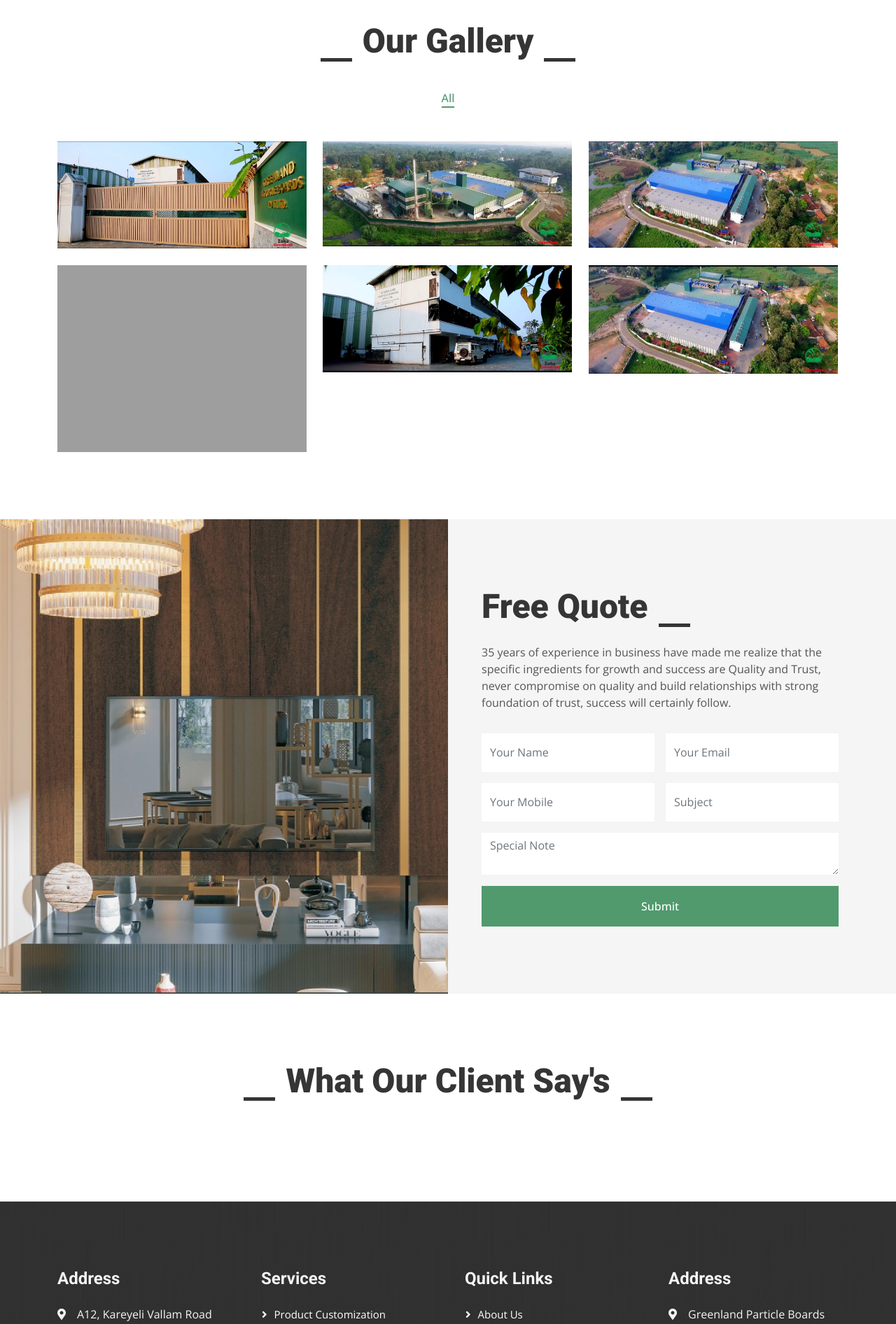
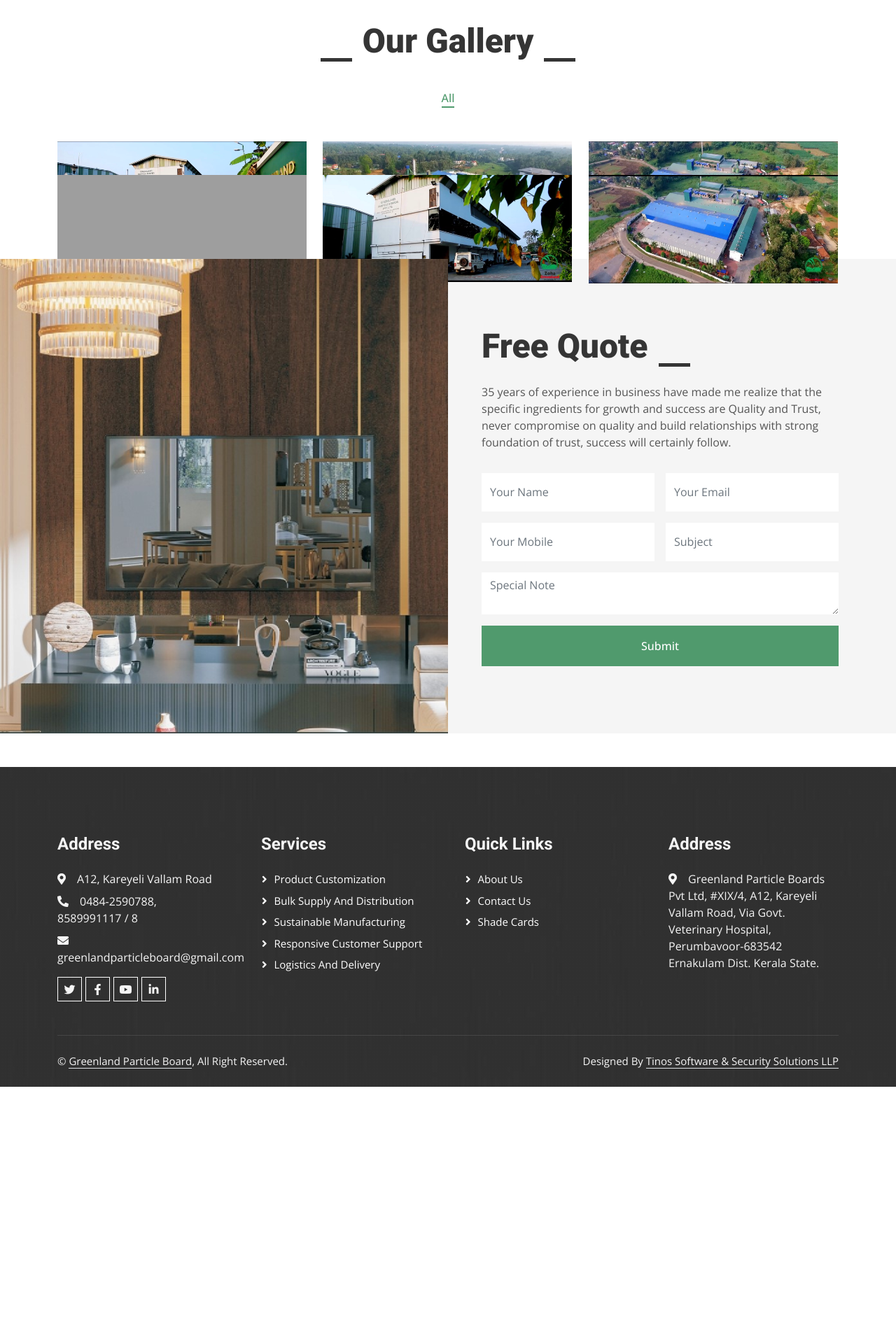
Before and after one commit to tinoslabs/greenland, a Django app: page / in a window 1280 px wide. Shown: the part 4058-5950 px from the top of the page at 70% size. After the commit the page ends 5611 px from the top, so only its background shows below. Run offline with Django 5.2, Linux system fonts and the light colour scheme; data that the repository does not hold is empty; some libraries are stand-ins or nearby versions; grey boxes are pictures that could not be loaded.

Commit message:
client section commit

```diff
--- a/greenlandapp/forms.py
+++ b/greenlandapp/forms.py
@@ -1,9 +1,9 @@
 from django import forms
-from .models import ClientReview,Products,ShadeCard,Contact,PdfModel
-class ClientReviewForm(forms.ModelForm):
-    class Meta:
-        model = ClientReview
-        fields = '__all__'
+from .models import Products,ShadeCard,Contact,PdfModel
+# class ClientReviewForm(forms.ModelForm):
+#     class Meta:
+#         model = ClientReview
+#         fields = '__all__'
 
 class ProductForm(forms.ModelForm):
     class Meta:
--- a/greenlandapp/models.py
+++ b/greenlandapp/models.py
@@ -1,14 +1,14 @@
 from django.db import models
 
-# Create your models here.
-class ClientReview(models.Model):
-    client_name = models.CharField(max_length=100, null=True, blank=True)
-    client_image = models.ImageField(upload_to='client_images/', null=True, blank=True)
+# # Create your models here.
+# class ClientReview(models.Model):
+#     client_name = models.CharField(max_length=100, null=True, blank=True)
+#     client_image = models.ImageField(upload_to='client_images/', null=True, blank=True)
 
-    review = models.TextField(null=True, blank=True)
+#     review = models.TextField(null=True, blank=True)
 
-    def __str__(self):
-        return f"{self.client_name} - {self.review}"
+#     def __str__(self):
+#         return f"{self.client_name} - {self.review}"
 
 
 class Products(models.Model):
--- a/greenlandapp/views.py
+++ b/greenlandapp/views.py
@@ -3,13 +3,13 @@ from django.contrib.auth import authenticate, login, logout
 from django.contrib.auth.decorators import login_required
 from django.views.decorators.csrf import csrf_protect
 from django.contrib import messages
-from .models import ClientReview,Products,ShadeCard,Contact,PdfModel
-from .forms import ClientReviewForm,ProductForm,ShadeCardForm,ContactForm,pfdForm
+from .models import Products,ShadeCard,Contact,PdfModel
+from .forms import ProductForm,ShadeCardForm,ContactForm,pfdForm
 
 # Create your views here.
 
 def index(request):
-    client_reviews = ClientReview.objects.all()
+    # client_reviews = ClientReview.objects.all()
     brochure = PdfModel.objects.all()
 
     if request.method == 'POST':
@@ -20,7 +20,7 @@ def index(request):
             return redirect('index')
     else:
         form = ContactForm()
-    return render(request, 'index.html', {'client_reviews': client_reviews, 'form': form,'brochure':brochure})
+    return render(request, 'index.html', {'form': form,'brochure':brochure})
 
 @csrf_protect
 def user_login(request):
--- a/templates/index.html
+++ b/templates/index.html
@@ -568,7 +568,7 @@
 
 
     <!-- Testimonial Start -->
-    <div class="container-xxl py-5 wow fadeInUp" data-wow-delay="0.1s">
+    {% comment %} <div class="container-xxl py-5 wow fadeInUp" data-wow-delay="0.1s">
         <div class="container">
             <div class="section-title text-center">
                 <h1 class="display-5 mb-5">What Our Client Say's</h1>
@@ -579,18 +579,18 @@
                     {% if review.client_image %}
                     <img class="img-fluid bg-light p-2 mx-auto mb-3" src="{{ review.client_image.url }}" style="width: 90px; height: 90px;">
                     {% else %}
-                    {% comment %} <img class="img-fluid bg-light p-2 mx-auto mb-3" src="{% static 'img/default-client.jpg' %}" style="width: 90px; height: 90px;"> {% endcomment %}
+
                     {% endif %}
                     <div class="testimonial-text text-center p-4">
                         <p>{{ review.review|default:"No review available." }}</p>
                         <h5 class="mb-1">{{ review.client_name|default:"Anonymous" }}</h5>
-                        {% comment %} <span class="fst-italic">{{ review.profession|default:"Client" }}</span> {% endcomment %}
+
                     </div>
                 </div>
                 {% endfor %}
             </div>
         </div>
-    </div>
+    </div> {% endcomment %}
 
 
 {% endblock %}
```
Also changed, not shown: greenlandapp/migrations/0008_delete_clientreview.py (added).
